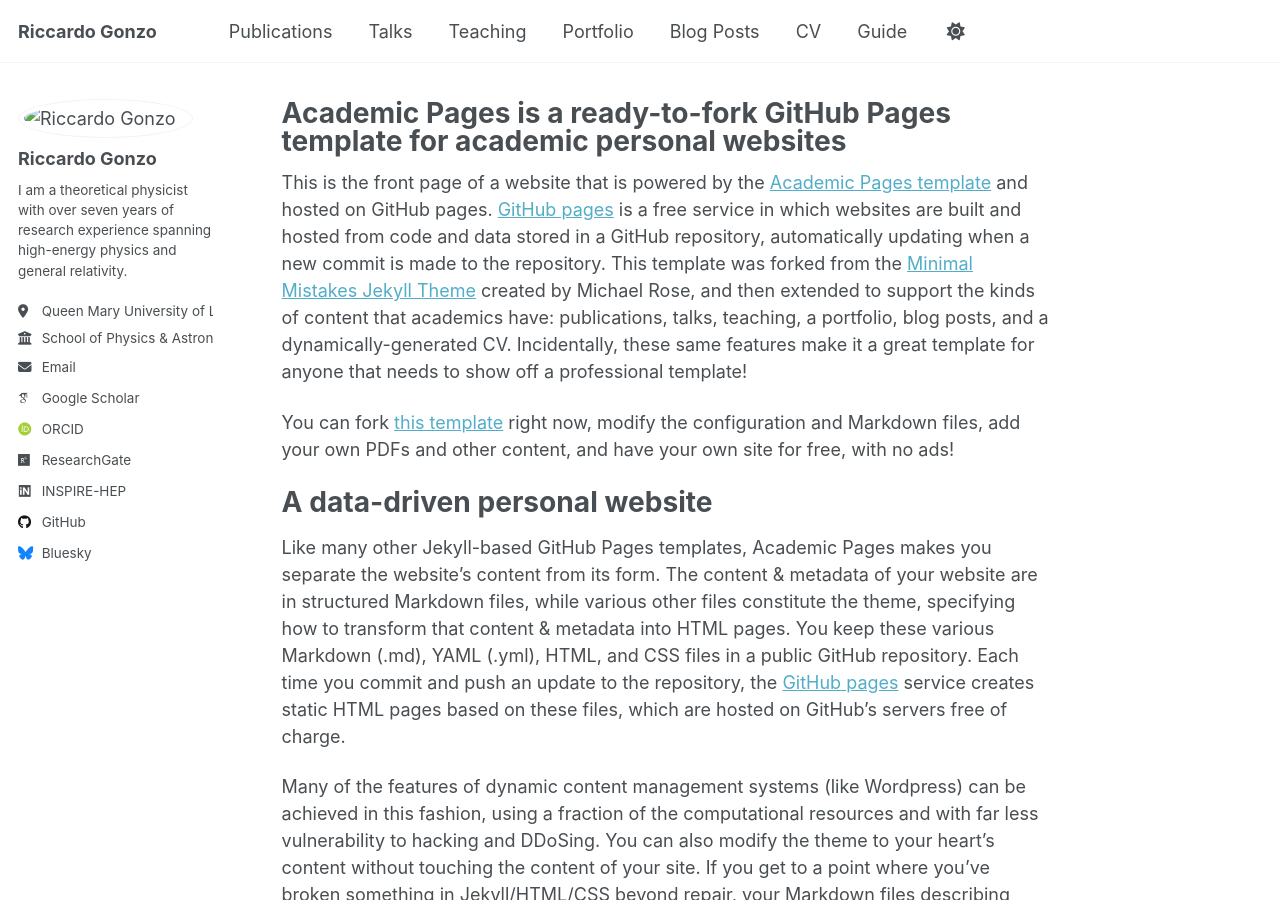
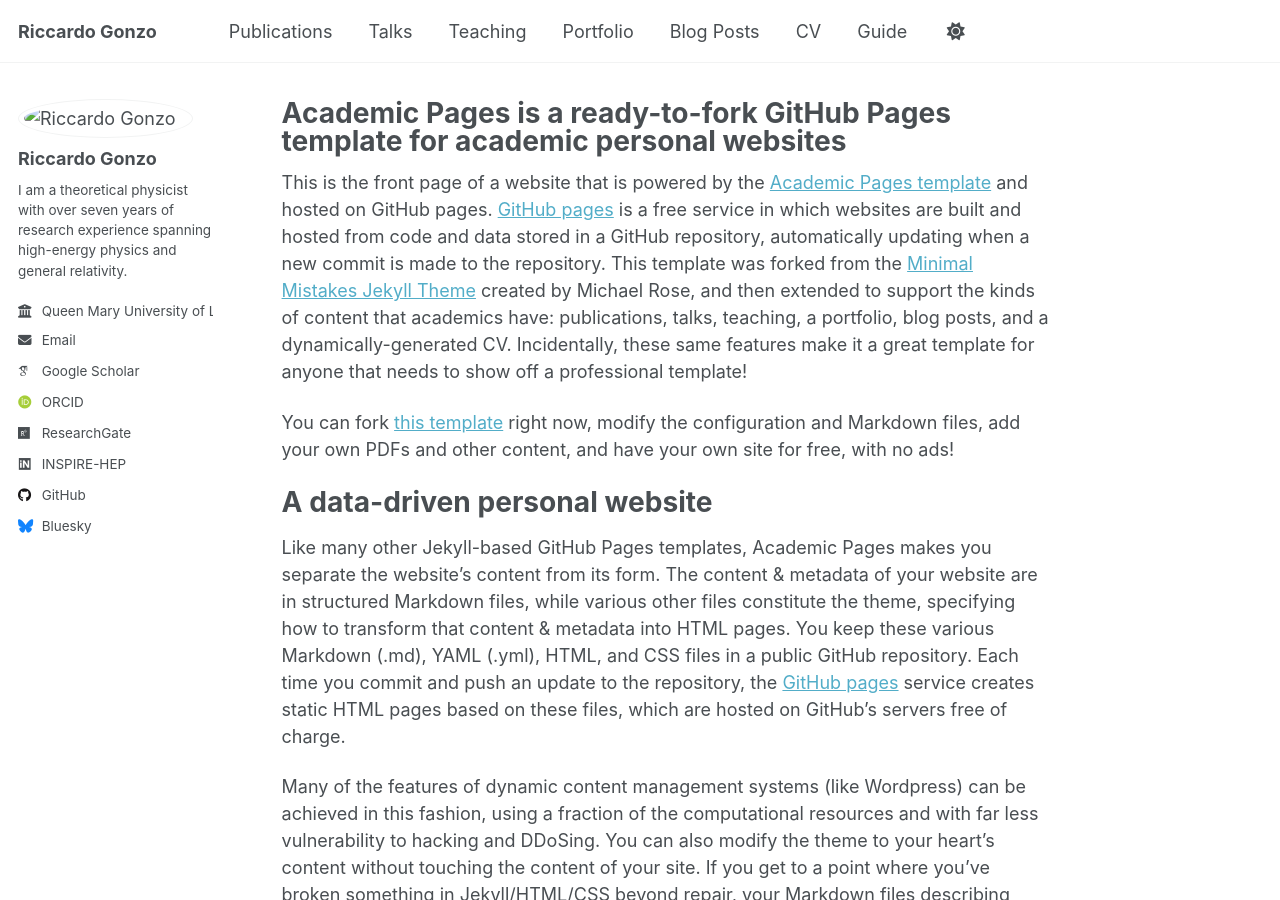
Before and after one commit to Ricky-93/riccardogonzo.github.io, a Jekyll site: the page built from _pages/about.md, in a window 1280 px wide and 900 px high. Built offline with Jekyll 4.4.1, drawn with Linux system fonts in a browser that asks for light colours; some web fonts are replaced; a script that is not in the unit is left out.

Commit message:
Update _config.yml

```diff
--- a/_config.yml
+++ b/_config.yml
@@ -25,8 +25,7 @@
   avatar     : "images/profile.png"   # add your photo here
   name       : "Riccardo Gonzo"
   bio        : "I am a theoretical physicist with over seven years of research experience spanning high-energy physics and general relativity."
-  location   : "Queen Mary University of London — Center of Theoretical Physics"
-  employer   : "School of Physics & Astronomy"
+  employer   : "Queen Mary University of London"
   email      : "r.gonzo@qmul.ac.uk"
 
   # Academic profiles
```
